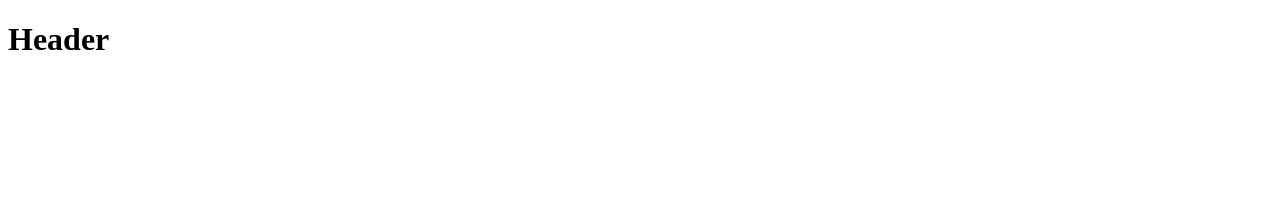
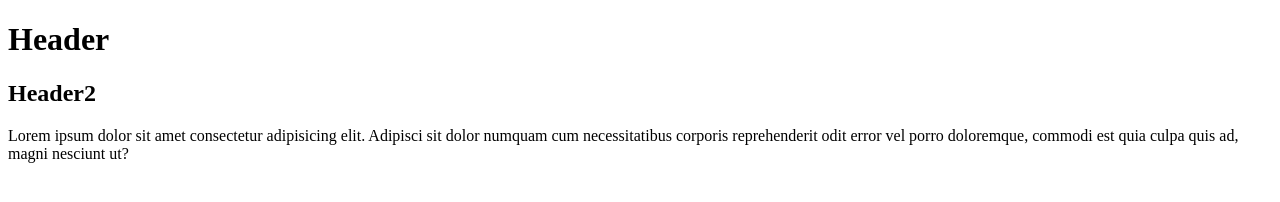
Before and after one commit to PolinaSmir/git-intro, a plain HTML site: page index.html in a window 1280 px wide. Drawn offline with Linux system fonts and the light colour scheme.

Commit message:
Add section

```diff
--- a/index.html
+++ b/index.html
@@ -7,5 +7,7 @@
 </head>
 <body>
     <h1>Header</h1>
+    <h2>Header2</h2>
+    <p>Lorem ipsum dolor sit amet consectetur adipisicing elit. Adipisci sit dolor numquam cum necessitatibus corporis reprehenderit odit error vel porro doloremque, commodi est quia culpa quis ad, magni nesciunt ut?</p>
 </body>
 </html>
```
